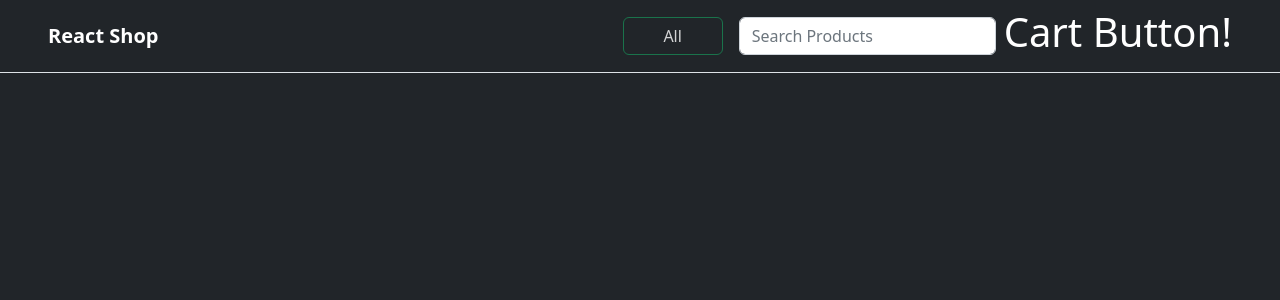
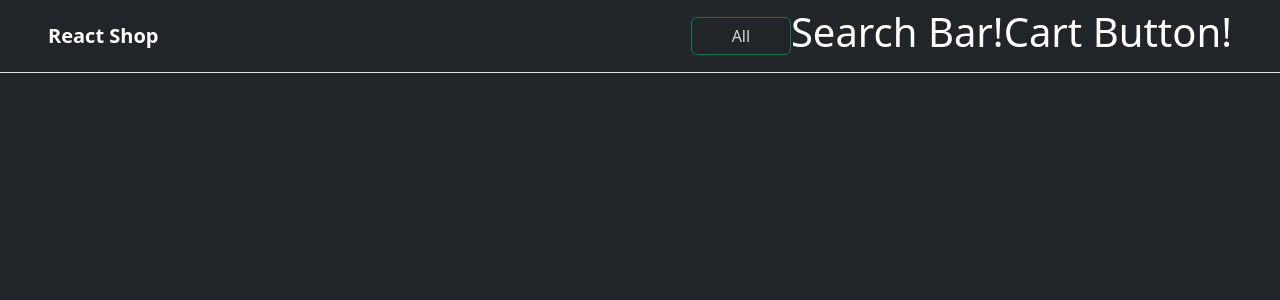
Before and after one commit to strongbuzz/React-shop, a React (Create React App) app: page / in a window 1280 px wide. Shown: the top 300 px of the page. Built offline with nearby package versions, Linux system fonts and the light colour scheme.

Commit message:
Revert "Test"

```diff
--- /dev/null
+++ b/asdfadfs.jsx
@@ -0,0 +1 @@
+asdfsdf
--- a/src/components/nav/CategorySelector.jsx
+++ b/src/components/nav/CategorySelector.jsx
@@ -1,25 +1,9 @@
 export default function CategorySelector() {
-
-    const title ="All"
-    const categories = ["All", "Jackets", "Scarfs", "Gloves", "Hats", "Socks"]
-
     return(
         <div className="dropdown mb-3 mb-lg-0">
-            <button className="btn btn-outline-success text-white dropdwon-toggle"
-                    type="button"
-                    id ="dropdownMenuButton1"
-                    data-bs-toggle="dropdown"
-            >
-                { title }
+            <button className="btn btn-outline-success text-white dropdwon-toggle">
+                All
             </button>
-            <ul className="dropdown-menu">
-                {categories.map((category)=>(
-                    <li key={category}>
-                    <a href="#" className="dropdown-item pointer">{category}</a>
-                </li>
-                ))}
-
-            </ul>
         </div>
     )
 }
--- a/src/components/nav/SearchBar.jsx
+++ b/src/components/nav/SearchBar.jsx
@@ -1,13 +1,5 @@
-export default function SearchBar() {
-    return (
-        <form className="d-flex ms-md-0 ms-lg-3">
-            {" "}
-            <input
-                type="text"
-                placeholder="Search Products"
-                onChange={e => {}}
-                className="form-control ms-md-auto me-2"
-            />
-        </form>
-    );
+export default function SearchBar(){
+    return(
+        <h1>Search Bar!</h1>
+    )
 }
```
